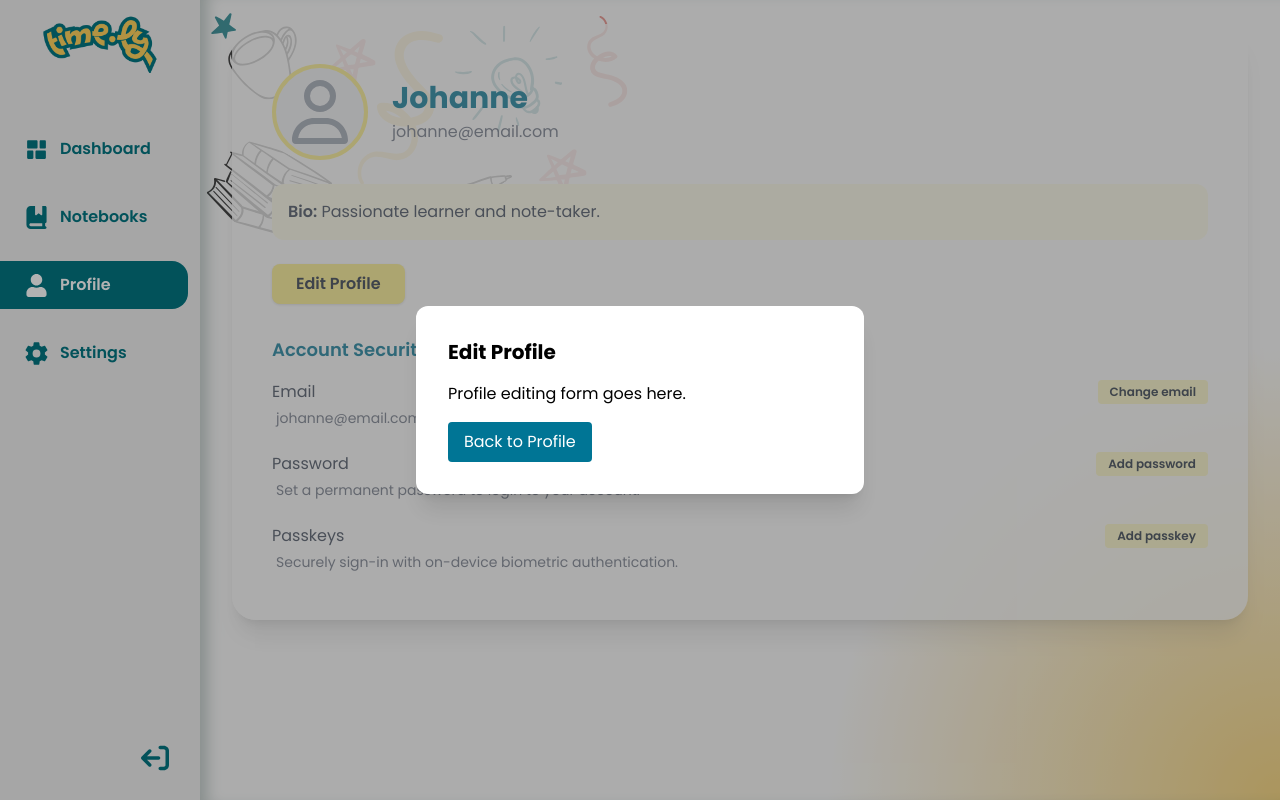
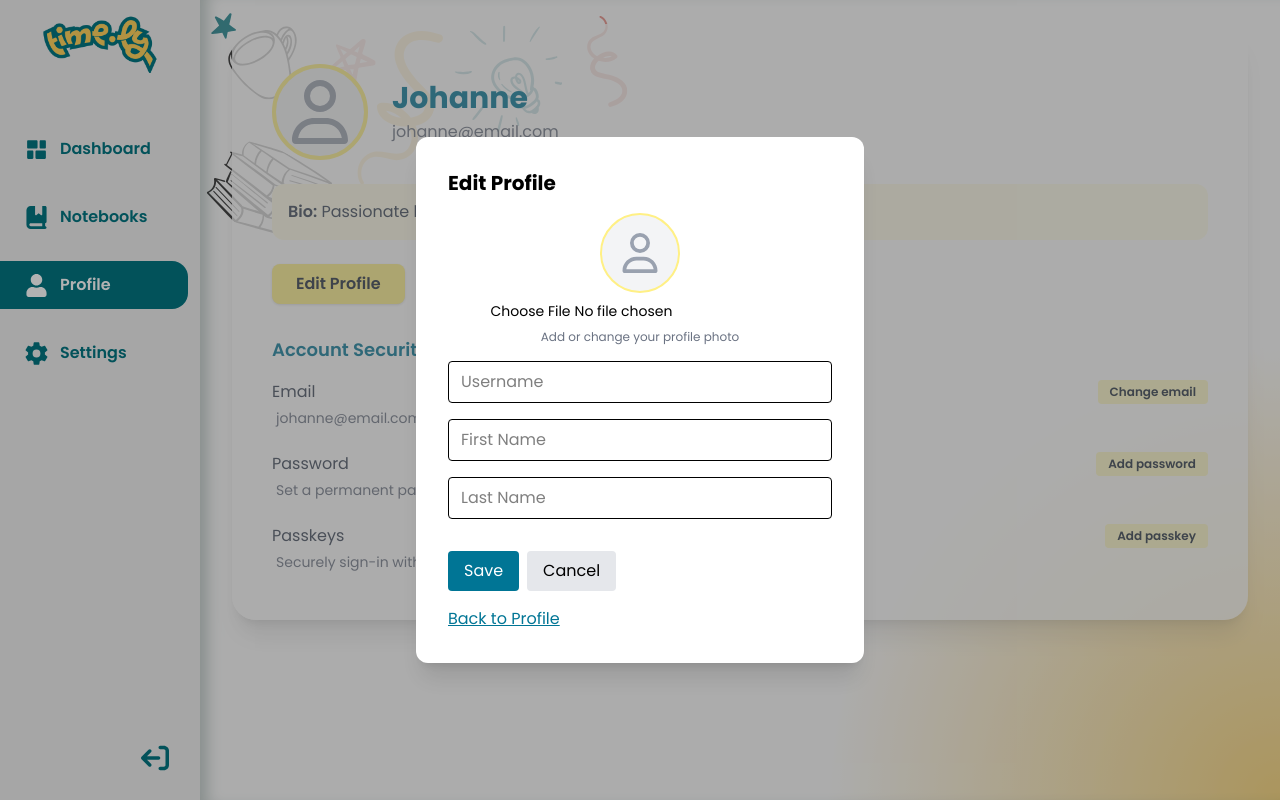
Before and after one commit to yanaSG/time.ly, a React (Vite) app in the folder frontend/: page /profile in a window 1280 px wide. Both pictures are taken after a click on the button "Edit Profile". Built offline with nearby package versions, Linux system fonts and the light colour scheme.

Commit message:
added accessible labeled form for modals

```diff
--- a/frontend/src/views/features/profile-settings/Profile.tsx
+++ b/frontend/src/views/features/profile-settings/Profile.tsx
@@ -11,18 +11,79 @@ const Profile = () => {
         return (
           <>
           <Dialog.Title className="text-xl font-bold mb-4">Edit Profile</Dialog.Title>
-          <p className="mb-4">Profile editing form goes here.</p>
-          <button className="bg-cyan-700 text-white px-4 py-2 rounded" onClick={()=> setModal(null)}>Back to Profile</button>
 
-          </>
-        )
+          <form className="flex flex-col gap-4">
+            <div className="flex flex-col items-center gap-2">
+      <div className="w-20 h-20 rounded-full bg-gray-100 flex items-center justify-center border-2 border-yellow-200">
+        <FaRegUser className="text-gray-400" size={40} />
+      </div>
+      <input type="file" accept="image/*" className="text-sm" placeholder='Upload profile photo' />
+      <span className="text-xs text-gray-500">Add or change your profile photo</span>
+    </div>
+    {/* Username */}
+    <input
+      type="text"
+      placeholder="Username"
+      className="border rounded px-3 py-2"
+    />
+    {/* First Name */}
+    <input
+      type="text"
+      placeholder="First Name"
+      className="border rounded px-3 py-2"
+    />
+    {/* Last Name */}
+    <input
+      type="text"
+      placeholder="Last Name"
+      className="border rounded px-3 py-2"
+    />
+    <div className="flex gap-2 mt-4">
+      <button type="submit" className="bg-cyan-700 text-white px-4 py-2 rounded">Save</button>
+      <button type="button" className="bg-gray-200 px-4 py-2 rounded" onClick={() => setModal(null)}>Cancel</button>
+    </div>
+  </form>
+
+  <a
+   href="#"
+     className="text-cyan-700 underline mt-4 inline-block"
+     onClick={e => {
+      e.preventDefault();
+        setModal(null);
+        }}
+  >
+    Back to Profile
+  </a>
+
+</>
+   )
 
         case 'email':
           return (
             <>
             <Dialog.Title className="text-xl font-bold mb-4">Change Email</Dialog.Title>
-            <p className="mb-4">Change email form goes here.</p>
-            <button className="bg-cyan-700 text-white px-4 py-2 rounded" onClick={() => setModal(null)}>Back to Profile</button>
+            <form className="flex flex-col gap-4">
+              <input
+                type="email"
+                placeholder="New Email"
+                className="border rounded px-3 py-2"
+              />
+              <div className="flex gap-2 mt-4">
+                <button type="submit" className="bg-cyan-700 text-white px-4 py-2 rounded">Save</button>
+                <button type="button" className="bg-gray-200 px-4 py-2 rounded" onClick={() => setModal(null)}>Cancel</button>
+              </div>
+            </form>
+
+              <a
+                href="#"
+                className="text-cyan-700 underline mt-4 inline-block"
+                onClick={e => {
+                  e.preventDefault();
+                  setModal(null);
+                }}
+              >
+                Back to Profile
+              </a>
             </>
           )
 
@@ -30,16 +91,50 @@ const Profile = () => {
         return (
           <>
             <Dialog.Title className="text-xl font-bold mb-4">Add Password</Dialog.Title>
-            <p className="mb-4">Add password form goes here.</p>
-            <button className="bg-cyan-700 text-white px-4 py-2 rounded" onClick={() => setModal(null)}>Back to Profile</button>
+
+              <form className="flex flex-col gap-4">
+                <input
+                  type="password"
+                  placeholder="New Password"
+                  className="border rounded px-3 py-2"
+                />
+                <input
+                  type="password"
+                  placeholder="Confirm Password"
+                  className="border rounded px-3 py-2"
+                />
+                <div className="flex gap-2 mt-4">
+                  <button type="submit" className="bg-cyan-700 text-white px-4 py-2 rounded">Save</button>
+                  <button type="button" className="bg-gray-200 px-4 py-2 rounded" onClick={() => setModal(null)}>Cancel</button>
+                </div>
+              </form>
+              <a
+                href="#"
+                className="text-cyan-700 underline mt-4 inline-block"
+                onClick={e => {
+                  e.preventDefault();
+                  setModal(null);
+                }}
+              >
+                Back to Profile
+              </a>
           </>
         )
       case 'passkey':
         return (
           <>
             <Dialog.Title className="text-xl font-bold mb-4">Add Passkey</Dialog.Title>
-            <p className="mb-4">Add passkey setup goes here.</p>
-            <button className="bg-cyan-700 text-white px-4 py-2 rounded" onClick={() => setModal(null)}>Back to Profile</button>
+
+            <a
+              href="#"
+              className="text-cyan-700 underline mt-4 inline-block"
+              onClick={e => {
+                e.preventDefault();
+                setModal(null);
+              }}
+            >
+              Back to Profile
+            </a>
           </>
         )
       default:
```
